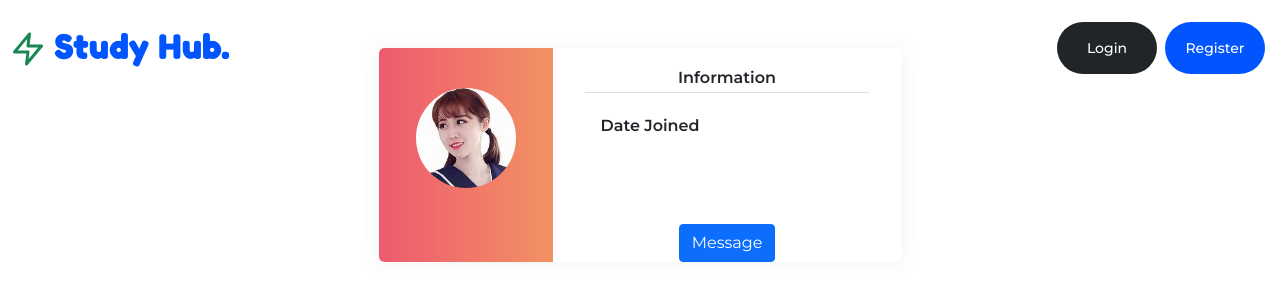
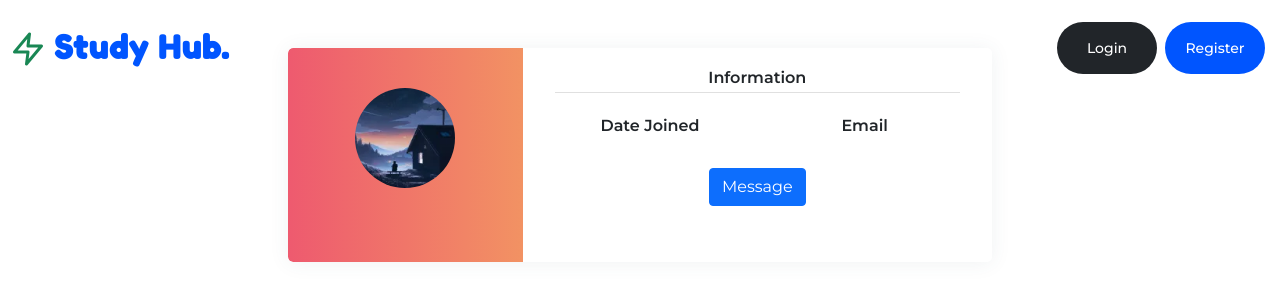
Before and after one commit to TheTrustyPwo/StudyHub, a Flask app: template app/templates/user.html in a window 1280 px wide. Shown: the top 301 px of the page. Run offline with Flask 3, Linux system fonts and the light colour scheme; the template is opened without the code that fills it, so the values that code supplies are empty; some libraries are stand-ins or nearby versions.

Commit message:
changed pfp and size of user profile

```diff
--- a/app/static/js/users.js
+++ b/app/static/js/users.js
@@ -5,6 +5,7 @@ $(document).ready(async function () {
     const user = await User.getByUsername(username);
     document.getElementById('username').innerText = user.username;
     document.getElementById('datecreated').innerText = user.dateCreated;
+    document.getElementById('email').innerText = user.email;
     const current = await User.getCurrent();
     const message = document.getElementById('message');
     message.style.visibility = 'hidden';
--- a/app/templates/user.html
+++ b/app/templates/user.html
@@ -3,8 +3,8 @@
 <head>
     <style>
         #pfp {
-            width: 100px;
-            height: 100px;
+            width: 100px; /* Adjusted width of profile picture */
+            height: 100px; /* Adjusted height of profile picture */
             border-radius: 50%;
             background-repeat: no-repeat;
             background-position: center center;
@@ -15,14 +15,14 @@
 <div class="page-content page-container" id="page-content">
     <div class="padding1 text-center"> <!-- Added text-center class here -->
         <div class="row container d-flex justify-content-center mx-auto">
-            <div class="col-xl-6 col-md-12">
+            <div class="col-xl-8 col-md-10">
                 <div class="card1 user-card-full w-100"> <!-- Added w-100 class here -->
                     <div class="row m-l-0 m-r-0">
                         <div class="col-sm-4 bg-c-lite-green user-profile">
                             <div class="card-block text-center text-white">
                                 <div class="m-b-25">
                                     <img alt="" id="pfp"
-                                         src="{{ url_for('static', filename='assets/notsexygirl.jpg') }}">
+                                         src="{{ url_for('static', filename='assets/pwo.png') }}">
                                 </div>
                                 <h6 class="f-w-600" id="username"></h6>
                                 <i class=" mdi mdi-square-edit-outline feather icon-edit m-t-10 f-16"></i>
@@ -36,13 +36,17 @@
                                         <p class="m-b-10 f-w-600">Date Joined</p>
                                         <h6 class="text-muted f-w-400" id="datecreated"></h6>
                                     </div>
+                                    <div class="col-sm-6">
+                                        <p class="m-b-10 f-w-600">Email</p>
+                                        <h6 class="text-muted f-w-400" id="email"></h6>
+                                    </div>
                                 </div>
+                            </div>
+                            <div>
+                                <button class="btn btn-primary" id="message" type="button">Message</button>
                             </div>
                             <br>
                             <br>
-                            <div>
-                                <button class="btn btn-primary" id="message" type="button">Message</button>
-                            </div>
                         </div>
                     </div>
                 </div>
```
Also changed, not shown: app/static/assets/notsexygirl.jpg (deleted), app/static/assets/pwo.png (added).
